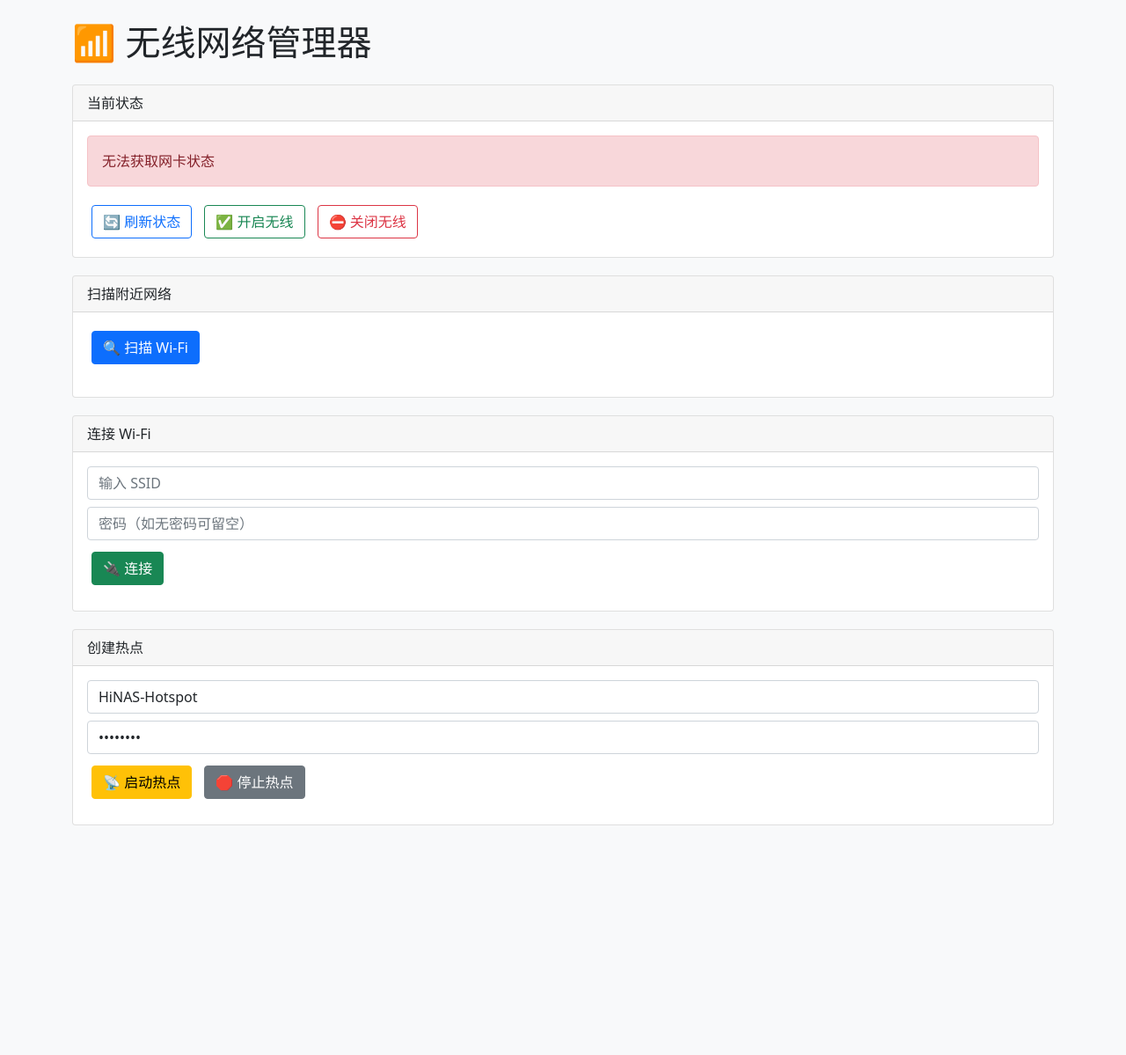
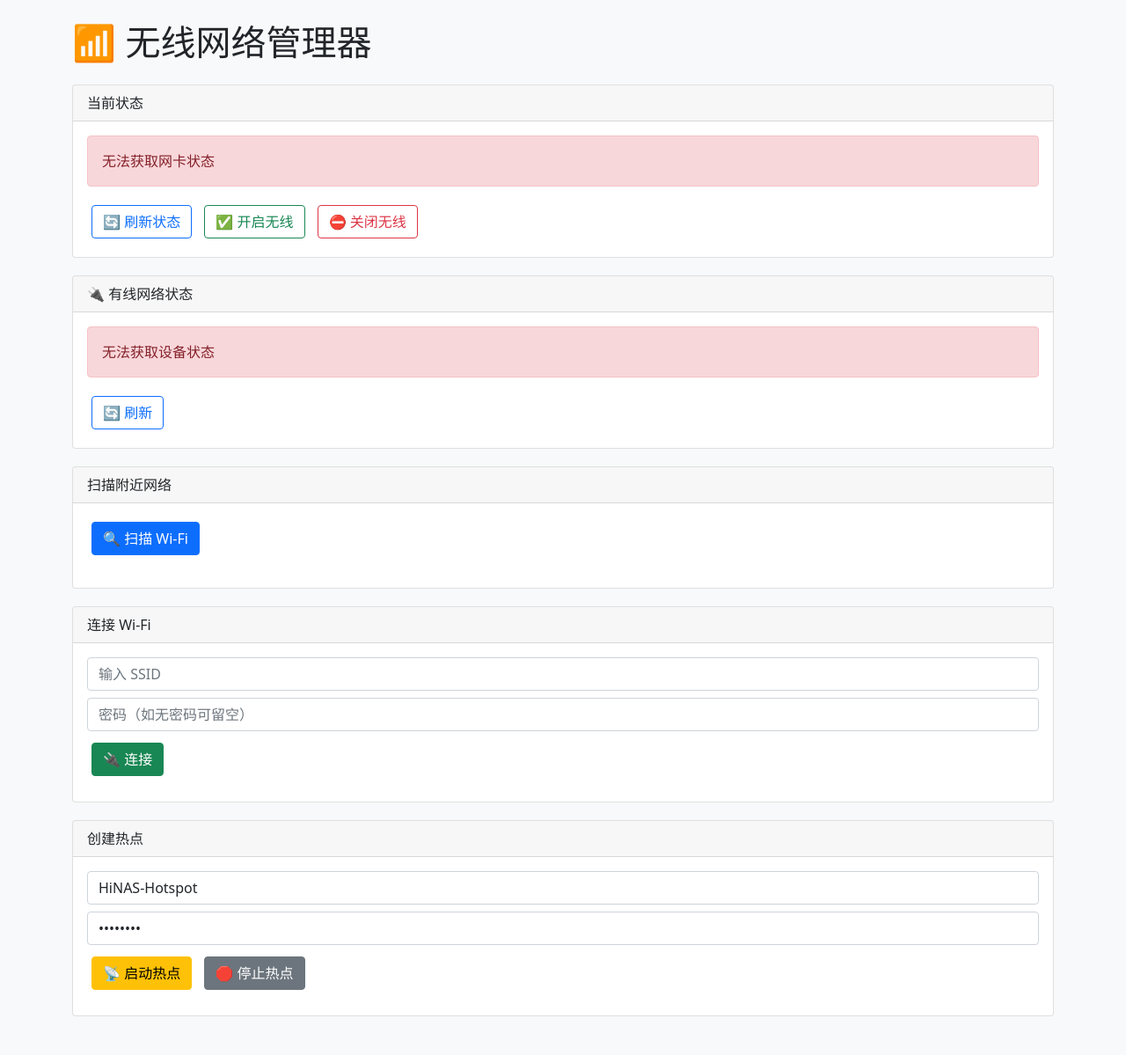
Before and after one commit to ches2010/wifi-web-manager, a Flask app: page / in a window 1280 px wide. Shown: the whole page at 88% size. Before the commit the page ends 938 px from the top, so only its background shows below. Run offline with Flask 3, Linux system fonts and the light colour scheme.

Commit message:
Update index.html

```diff
--- a/templates/index.html
+++ b/templates/index.html
@@ -9,6 +9,7 @@
         .card { margin-bottom: 20px; }
         .btn { margin: 5px; }
         .hidden { display: none; }
+        .badge { font-size: 100%; }
         pre { background: #f8f9fa; padding: 10px; border-radius: 5px; }
     </style>
 </head>
@@ -23,6 +24,14 @@
                 <button class="btn btn-outline-primary" onclick="refreshStatus()">🔄 刷新状态</button>
                 <button class="btn btn-outline-success" onclick="toggleWifi('on')">✅ 开启无线</button>
                 <button class="btn btn-outline-danger" onclick="toggleWifi('off')">⛔ 关闭无线</button>
+            </div>
+        </div>
+
+        <div class="card">
+            <div class="card-header">🔌 有线网络状态</div>
+            <div class="card-body">
+                <div id="ethernetStatus">加载中...</div>
+                <button class="btn btn-outline-primary" onclick="refreshEthernetStatus()">🔄 刷新</button>
             </div>
         </div>
 
@@ -80,6 +89,27 @@
                 `;
             }
         }
+
+        async function refreshEthernetStatus() {
+            const data = await apiCall('/ethernet_status');
+            if (data.error) {
+                document.getElementById('ethernetStatus').innerHTML = `<div class="alert alert-danger">${data.error}</div>`;
+            } else {
+                let statusClass = data.state === 'connected' ? 'success' : 'secondary';
+                document.getElementById('ethernetStatus').innerHTML = `
+                    <p><strong>网卡：</strong> ${data.interface}</p>
+                    <p><strong>状态：</strong> <span class="badge bg-${statusClass}">${data.state}</span></p>
+                    <p><strong>IP 地址：</strong> ${data.ip}</p>
+                    <p><strong>连接名：</strong> ${data.connection_name || '—'}</p>
+                `;
+            }
+        }
+
+        // 页面加载时也刷新有线状态
+        document.addEventListener('DOMContentLoaded', function() {
+            refreshStatus();
+            refreshEthernetStatus(); // ← 新增这一行
+        });
 
         async function toggleWifi(action) {
             const data = await apiCall('/toggle', { action });
```
